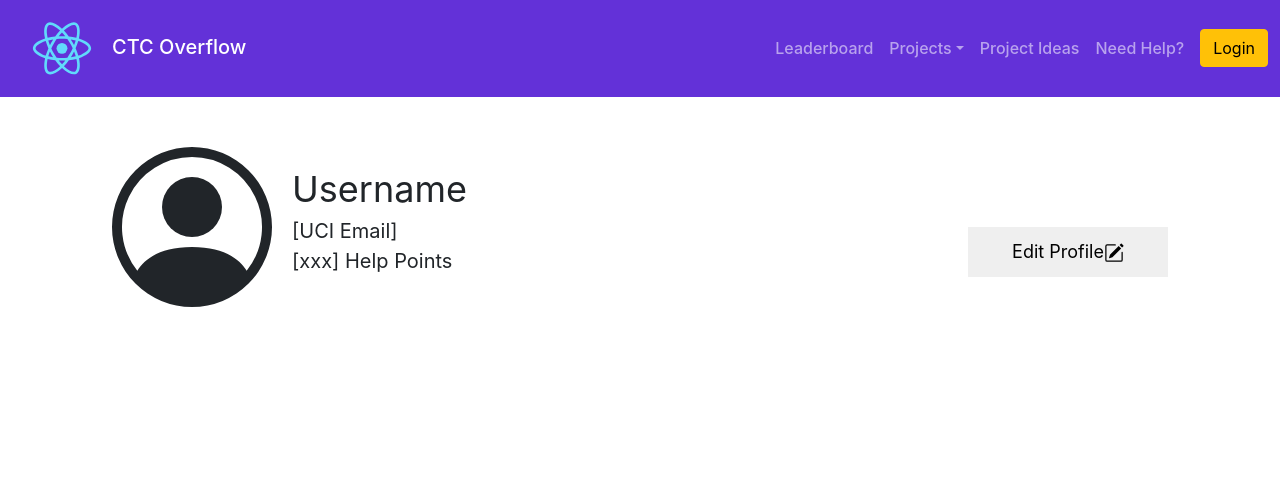
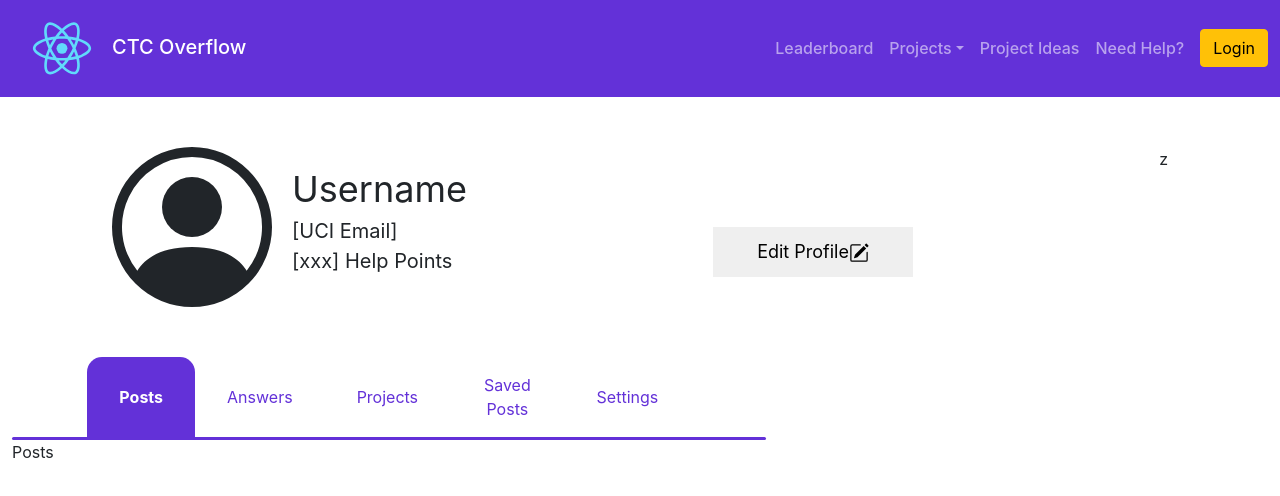
Before and after one commit to ctc-uci/bp-stack-overflow, a React (Create React App) app in the folder client/: page /profile in a window 1280 px wide. Shown: the top 496 px of the page. Built offline with nearby package versions, Linux system fonts and the light colour scheme; no server answers.

Commit message:
Added nav bar to profile page

```diff
--- a/client/src/pages/Profile/Profile.css
+++ b/client/src/pages/Profile/Profile.css
@@ -41,3 +41,51 @@
   background-color: #6331d8;
   color: white;
 }
+
+.tabsContainer {
+  padding: 0 6%;
+  width: 60%;
+  display: flex;
+  justify-content: space-between;
+
+}
+
+.tabs {
+    display: inline-block;
+    border: none;
+    padding: 1rem 2rem;
+    margin: 0;
+    text-decoration: none;
+    background: #ffffff;
+    color: #6331d8;
+    font-size: 1rem;
+    cursor: pointer;
+    text-align: center;
+    -webkit-appearance: none;
+    -moz-appearance: none;
+}
+
+.selectedTab {
+  border-top-right-radius: 15px;
+  border-top-left-radius: 15px;
+  display: inline-block;
+  border: none;
+  padding: 1rem 2rem;
+  margin: 0;
+  text-decoration: none;
+  background: #6331d8;
+  color: #ffffff;
+  font-size: 1rem;
+  font-weight: 700;
+  cursor: pointer;
+  text-align: center;
+  -webkit-appearance: none;
+  -moz-appearance: none;
+}
+
+.tabsBottom {
+  border-radius: 5px;
+  width: 60%;
+  height: 3px;
+  background-color: #6331d8;
+}
--- a/client/src/pages/Profile/Profile.jsx
+++ b/client/src/pages/Profile/Profile.jsx
@@ -1,8 +1,17 @@
 import React from 'react';
 import { Container, Button } from 'react-bootstrap';
 import './Profile.css';
+import ProfileAnswers from './ProfileTabs/ProfileAnswers'
+import ProfilePosts from './ProfileTabs/ProfilePosts'
+import ProfileProjects from './ProfileTabs/ProfileProjects'
+import ProfileSavedPosts from './ProfileTabs/ProfileSavedPosts'
+import ProfileSettings from './ProfileTabs/ProfileSettings'
 
 function Profile() {
+  const [selectedTab, setSelectedTab] = React.useState('posts');
+
+
+
   return (
     <div>
       <Container fluid className="vh 100">
@@ -47,8 +56,34 @@ function Profile() {
                 d="M1 13.5A1.5 1.5 0 0 0 2.5 15h11a1.5 1.5 0 0 0 1.5-1.5v-6a.5.5 0 0 0-1 0v6a.5.5 0 0 1-.5.5h-11a.5.5 0 0 1-.5-.5v-11a.5.5 0 0 1 .5-.5H9a.5.5 0 0 0 0-1H2.5A1.5 1.5 0 0 0 1 2.5v11z"
               />
             </svg>
-          </button>
+          </button>z
         </div>
+
+        <div className="tabsContainer">
+          <button className={selectedTab==='posts'? 'selectedTab':'tabs'} onClick={()=>setSelectedTab('posts')}>Posts</button>
+          <button className={selectedTab==='answers'? 'selectedTab':'tabs'} onClick={()=>setSelectedTab('answers')}>Answers</button>
+          <button className={selectedTab==='projects'? 'selectedTab':'tabs'} onClick={()=>setSelectedTab('projects')}>Projects</button>
+          <button className={selectedTab==='savedposts'? 'selectedTab':'tabs'} onClick={()=>setSelectedTab('savedposts')}>Saved Posts</button>
+          <button className={selectedTab==='settings'? 'selectedTab':'tabs'} onClick={()=>setSelectedTab('settings')}>Settings</button>
+        </div>
+        <div className="tabsBottom"></div>
+
+        {selectedTab==='posts' &&
+        <ProfilePosts></ProfilePosts>
+        }
+        {selectedTab==='answers' &&
+        <ProfileAnswers></ProfileAnswers>
+        }
+        {selectedTab==='projects' &&
+        <ProfileProjects></ProfileProjects>
+        }
+        {selectedTab==='savedposts' &&
+        <ProfileSavedPosts></ProfileSavedPosts>
+        }
+        {selectedTab==='settings' &&
+        <ProfileSettings></ProfileSettings>
+        }
+
       </Container>
     </div>
   );
--- /dev/null
+++ b/client/src/pages/Profile/ProfileTabs/ProfileAnswers.jsx
@@ -0,0 +1,11 @@
+import React from 'react';
+
+function ProfileAnswers() {
+  return (
+    <div>
+      Answers
+    </div>
+  );
+}
+
+export default ProfileAnswers;
--- /dev/null
+++ b/client/src/pages/Profile/ProfileTabs/ProfilePosts.jsx
@@ -0,0 +1,11 @@
+import React from 'react';
+
+function ProfilePosts() {
+  return (
+    <div>
+      Posts
+    </div>
+  );
+}
+
+export default ProfilePosts;
--- /dev/null
+++ b/client/src/pages/Profile/ProfileTabs/ProfileProjects.jsx
@@ -0,0 +1,11 @@
+import React from 'react';
+
+function ProfileProjects() {
+  return (
+    <div>
+      Projects
+    </div>
+  );
+}
+
+export default ProfileProjects;
--- /dev/null
+++ b/client/src/pages/Profile/ProfileTabs/ProfileSavedPosts.jsx
@@ -0,0 +1,11 @@
+import React from 'react';
+
+function ProfileSavedPosts() {
+  return (
+    <div>
+      Saved Posts
+    </div>
+  );
+}
+
+export default ProfileSavedPosts;
--- /dev/null
+++ b/client/src/pages/Profile/ProfileTabs/ProfileSettings.jsx
@@ -0,0 +1,11 @@
+import React from 'react';
+
+function ProfileSettings() {
+  return (
+    <div>
+      Settings
+    </div>
+  );
+}
+
+export default ProfileSettings;
```
